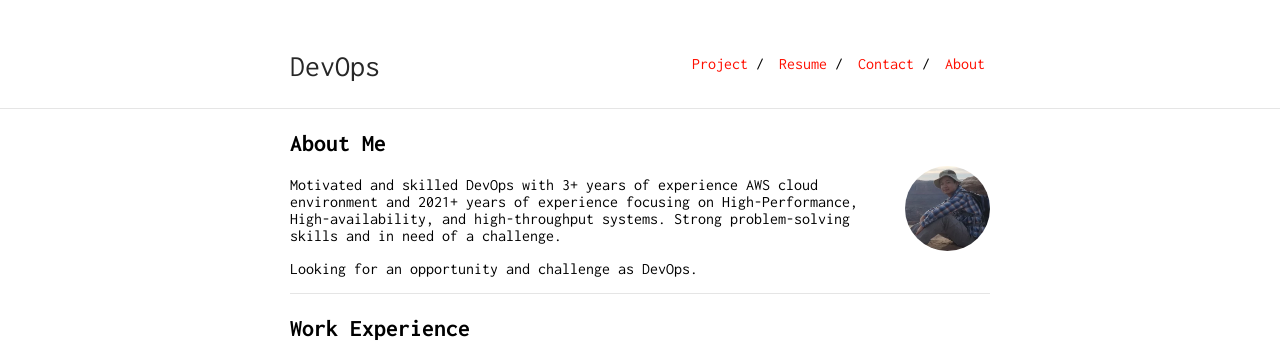
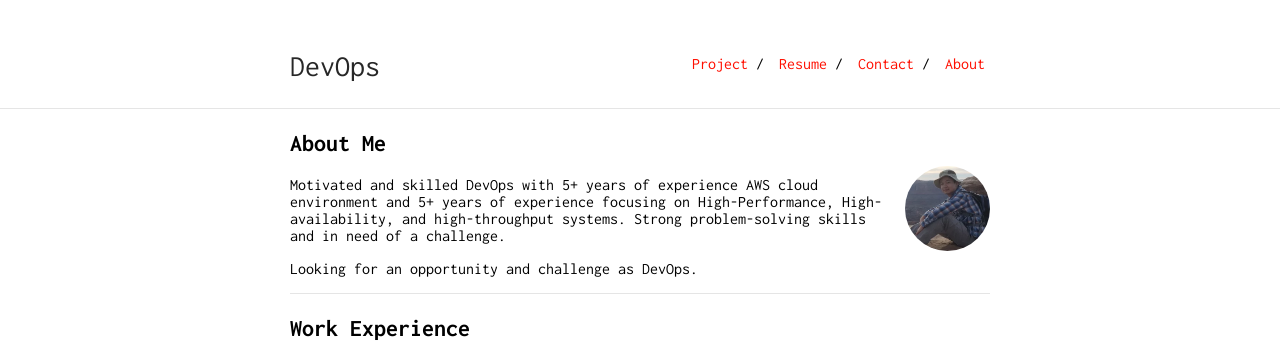
Before and after one commit to hche608/hche608.github.io, a Jekyll site: the page built from index.md, in a window 1280 px wide. Shown: the top 362 px of the page. Built offline with Jekyll 4.4.1, drawn with Linux system fonts in a browser that asks for light colours; our own code applies the rules of GitHub Pages for plain Markdown files.

Commit message:
Update index.md

```diff
--- a/index.md
+++ b/index.md
@@ -6,7 +6,7 @@ layout: default
 
 <img class="profile-picture" src="me.webp">
 
-Motivated and skilled DevOps with 3+ years of experience AWS cloud environment and {{ 'now' | date: "%Y" - 2018 }}+ years of experience focusing on High-Performance, High-availability, and high-throughput systems. Strong problem-solving skills and in need of a challenge.
+Motivated and skilled DevOps with {{ 'now' | date: "%Y" | minus: 2016 }}+ years of experience AWS cloud environment and {{ 'now' | date: "%Y" | minus: 2016 }}+ years of experience focusing on High-Performance, High-availability, and high-throughput systems. Strong problem-solving skills and in need of a challenge.
 
 Looking for an opportunity and challenge as DevOps.
 
```
